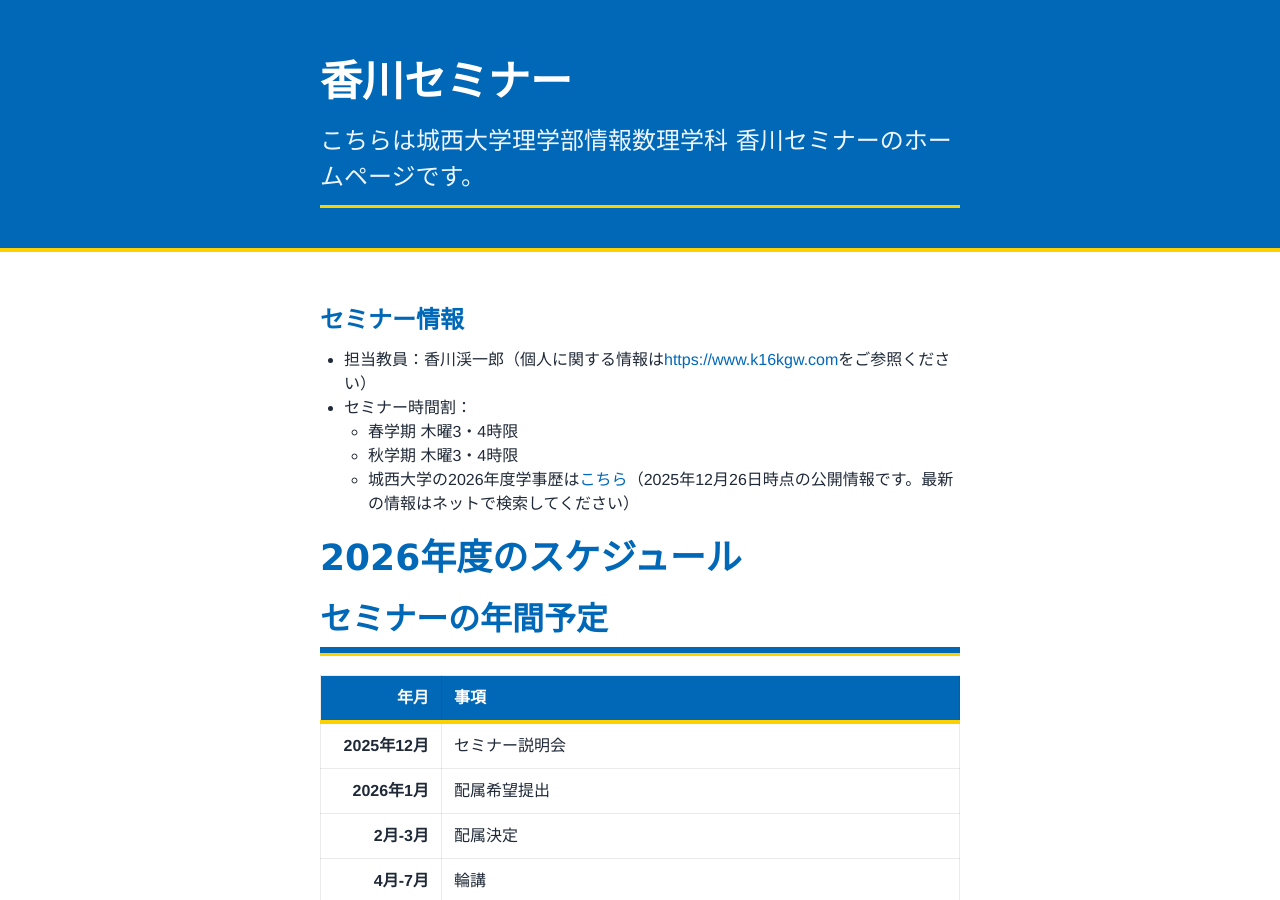
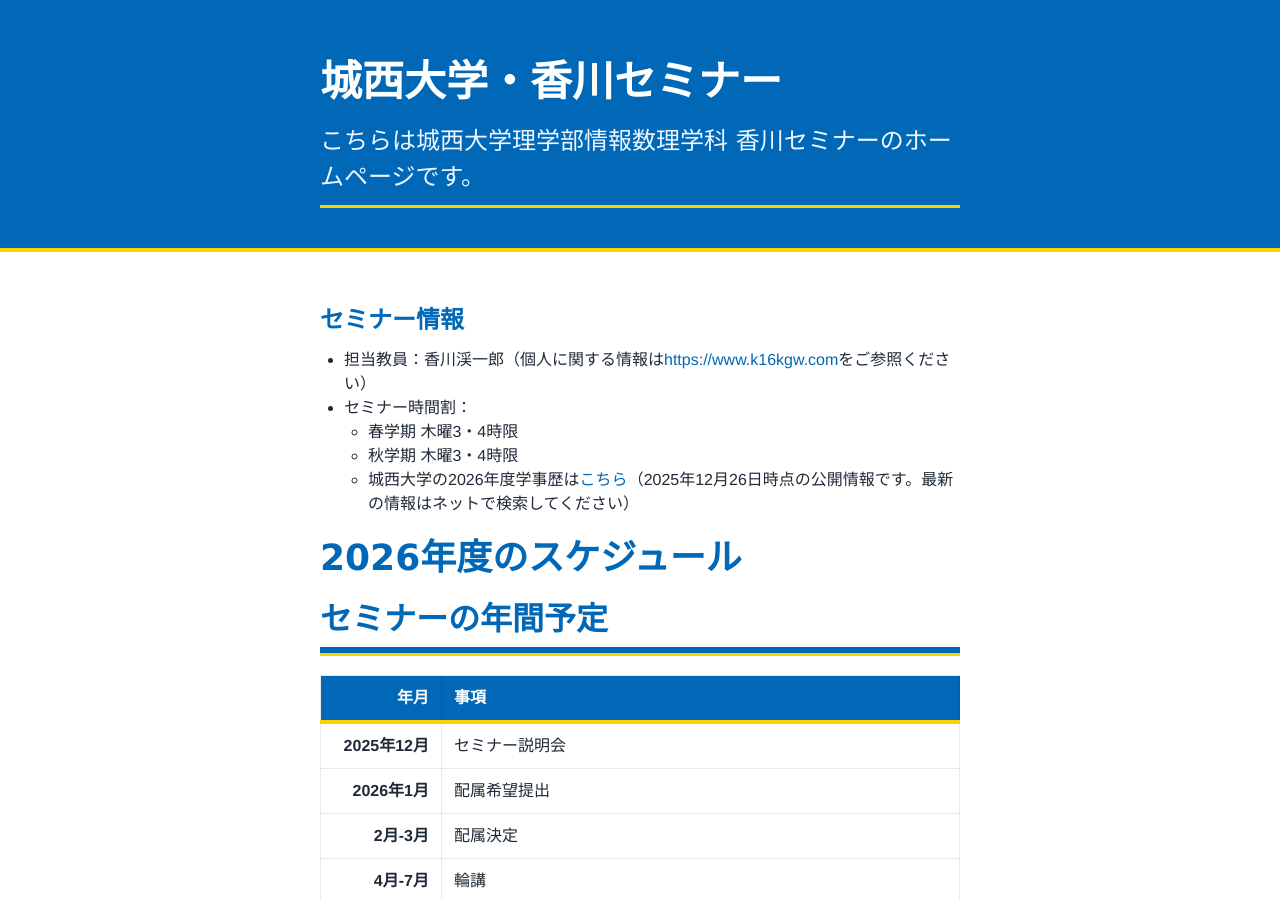
Before and after one commit to k16kgw/k16kgw.github.io, a Jekyll site: the page built from index.md, in a window 1280 px wide and 900 px high. Built offline with Jekyll 4.4.1, drawn with Linux system fonts in a browser that asks for light colours.

Commit message:
update title

```diff
--- a/_layouts/default.html
+++ b/_layouts/default.html
@@ -1,11 +1,11 @@
 <!DOCTYPE html>
-<html lang="{{ site.lang | default: "en-US" }}">
+<html lang="{{ site.lang | default: "ja-JP" }}">
 
   <head>
     <meta charset='utf-8'>
     <meta name="viewport" content="width=device-width,maximum-scale=2">
     <link rel="stylesheet" type="text/css" media="screen" href="{{ '/assets/css/style.css?v=' | append: site.github.build_revision | relative_url }}">
-    <title>Keiichiro KAGAWA</title>
+    <title>城西大学・香川セミナー</title>
     <link rel="icon" href="/assets/icons/favicon.ico" sizes="any">
     <link rel="icon" type="image/png" href="/assets/icons/favicon-32.png" sizes="32x32">
     <link rel="apple-touch-icon" href="/assets/icons/apple-touch-icon.png">
@@ -18,7 +18,7 @@
       <header class="inner">
         <h1 id="project_title">
           <!-- <a href="http://k16kgw.github.io"> -->
-            香川セミナー
+            城西大学・香川セミナー
           <!-- </a> -->
 	</h1>
         <h2 id="project_tagline">
```
